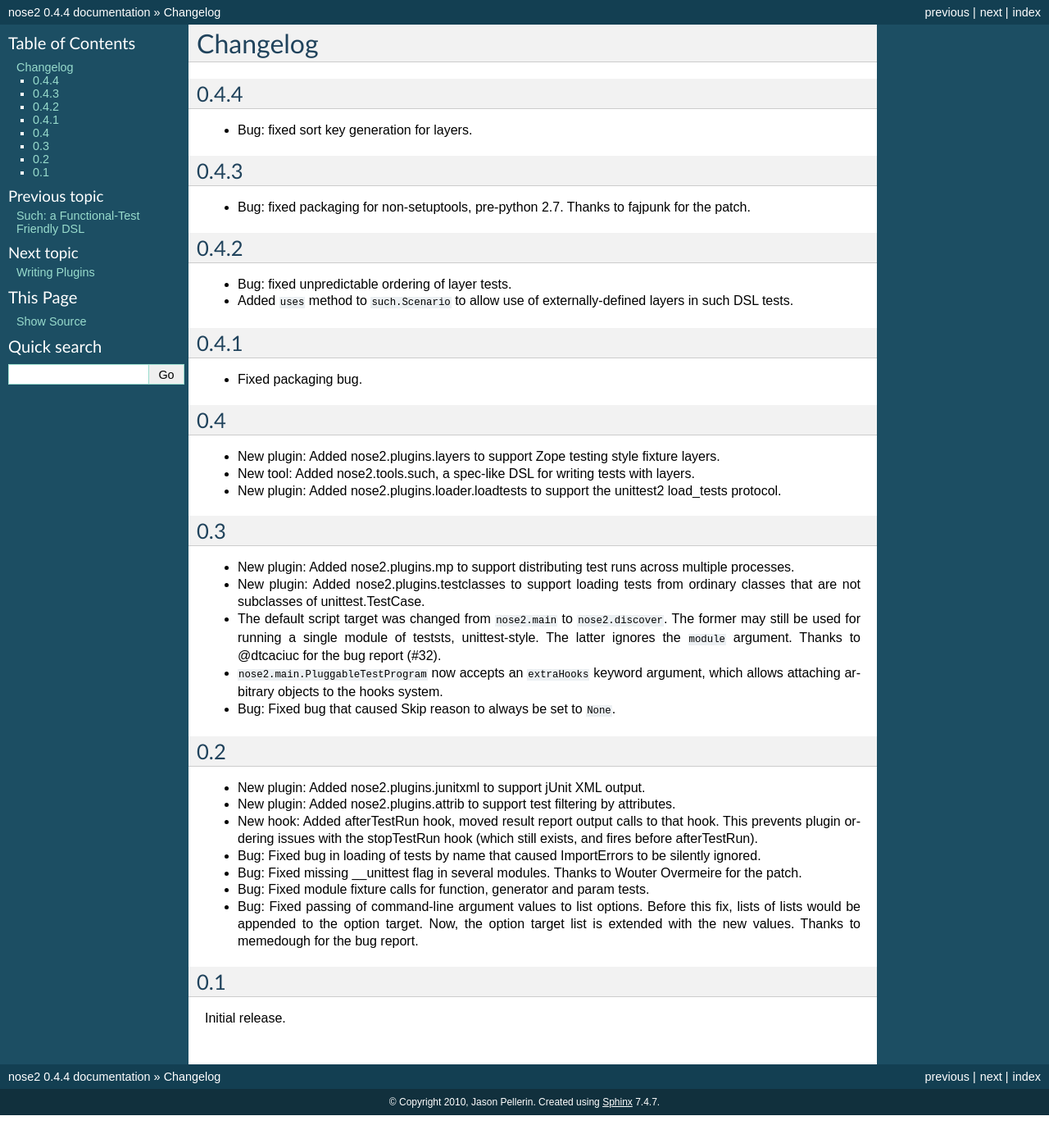
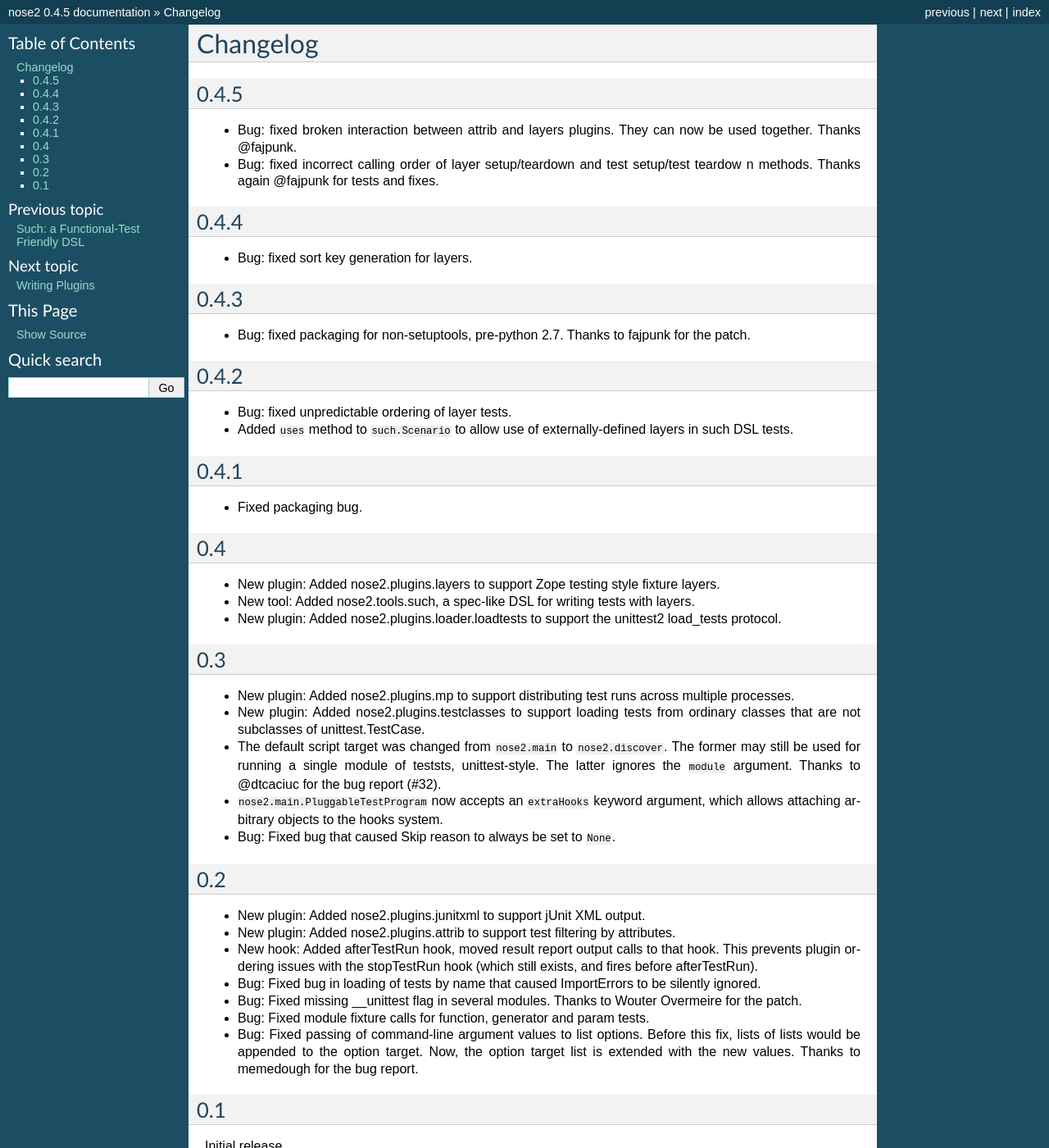
Before and after one commit to nose-devs/nose2, a Sphinx documentation site: the page built from docs/changelog.rst, in a window 1280 px wide and 1400 px high. Shown: the whole window at 82% size. Built offline with Sphinx 7.4.7, drawn with Linux system fonts in a browser that asks for light colours; some of the changed text lies outside the part shown.

Commit message:
Update changelog and version for 0.4.5

```diff
--- a/docs/changelog.rst
+++ b/docs/changelog.rst
@@ -1,5 +1,14 @@
 Changelog
 =========
+
+0.4.5
+-----
+
+* Bug: fixed broken interaction between attrib and layers plugins. They can now
+  be used together. Thanks @fajpunk.
+
+* Bug: fixed incorrect calling order of layer setup/teardown and test
+  setup/test teardow n methods. Thanks again @fajpunk for tests and fixes.
 
 0.4.4
 -----
--- a/docs/conf.py
+++ b/docs/conf.py
@@ -51,7 +51,7 @@
 # The short X.Y version.
 version = '0.4'
 # The full version, including alpha/beta/rc tags.
-release = '0.4.4'
+release = '0.4.5'
 
 # The language for content autogenerated by Sphinx. Refer to documentation
 # for a list of supported languages.
--- a/setup.py
+++ b/setup.py
@@ -2,7 +2,7 @@
 import sys
 
 NAME = 'nose2'
-VERSION = '0.4.4'
+VERSION = '0.4.5'
 PACKAGES = ['nose2', 'nose2.plugins', 'nose2.plugins.loader',
             'nose2.tests', 'nose2.tests.functional', 'nose2.tests.unit',
             'nose2.tools', 'nose2.backports']
```
